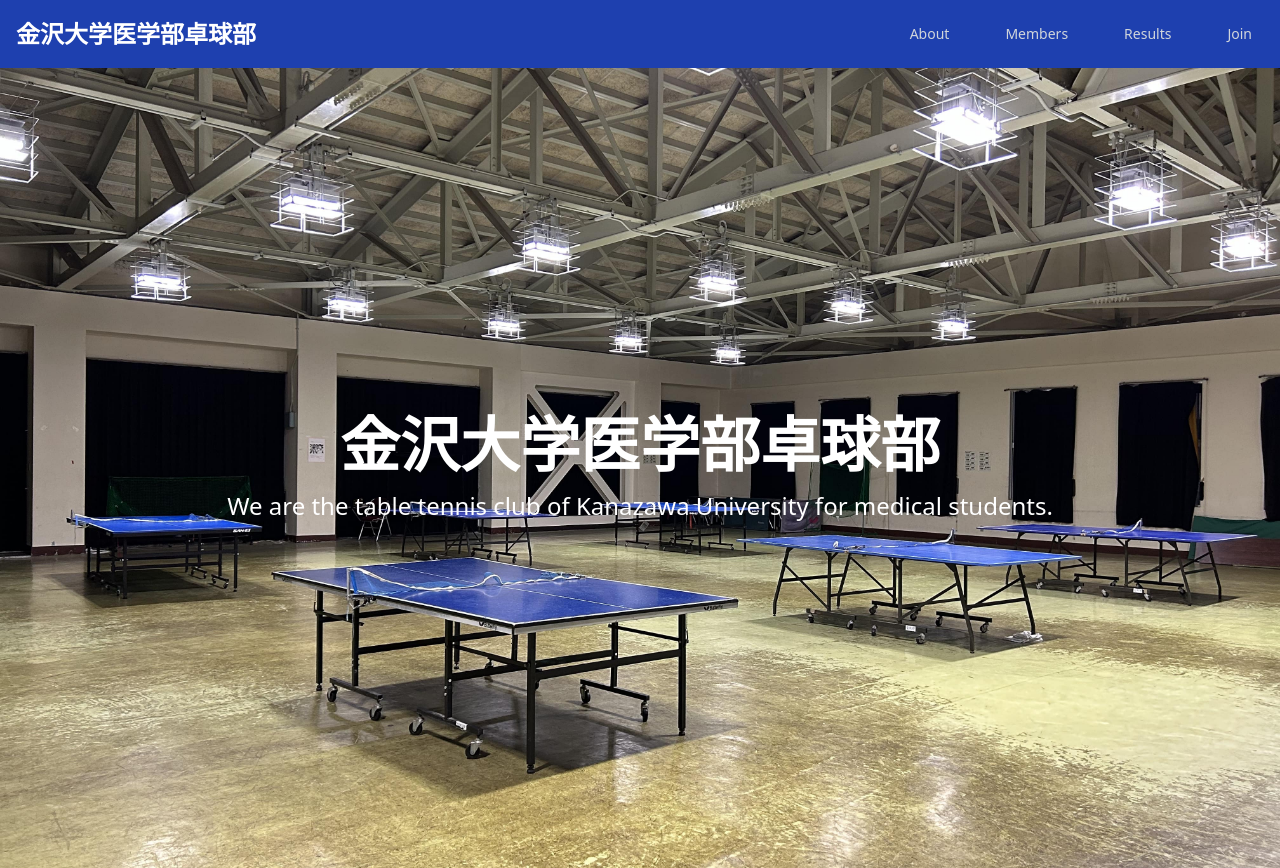
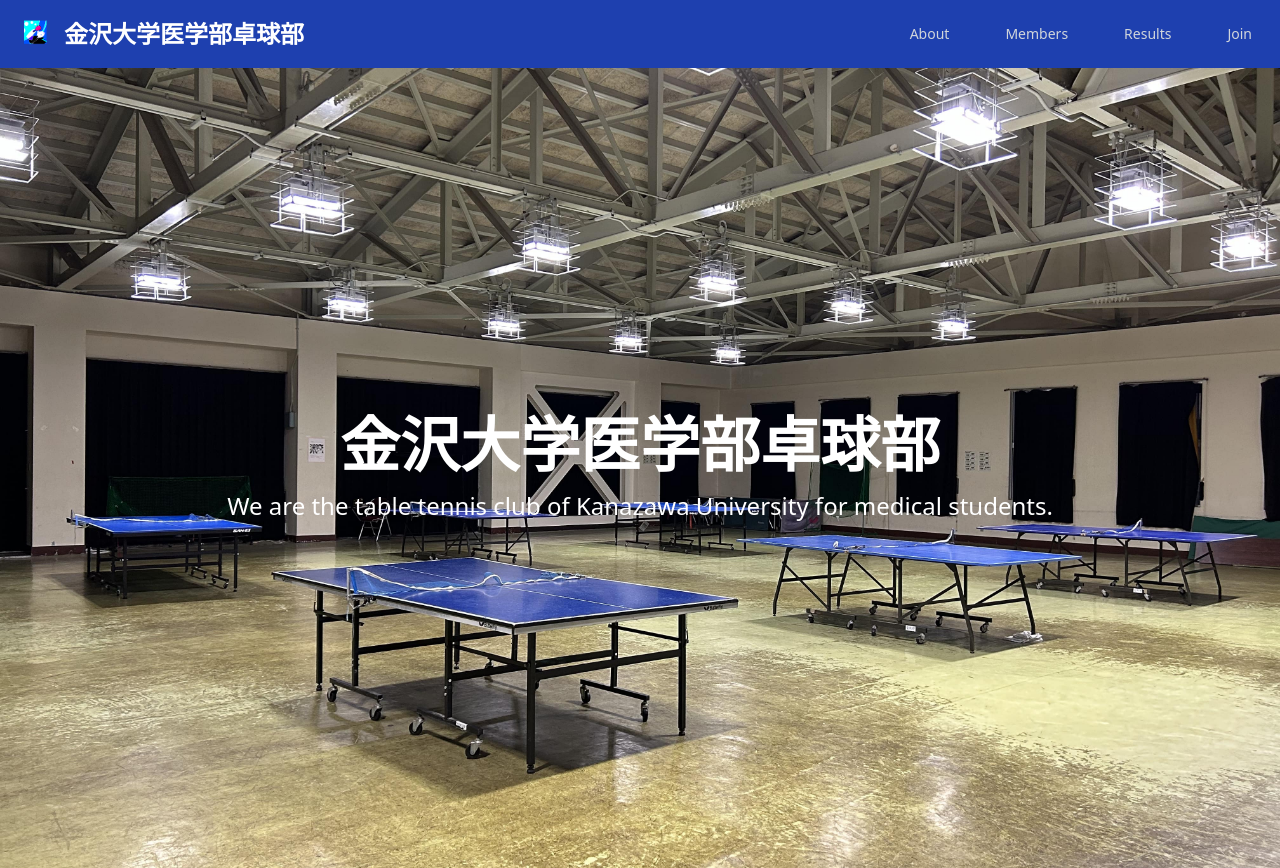
Before and after one commit to yaspify/kuttc_hp, a plain HTML site: page index.html in a window 1280 px wide. Shown: the top 868 px of the page. Drawn offline with nearby package versions, Linux system fonts and the light colour scheme.

Commit message:
Add favicon and logo to the website

```diff
--- a/index.html
+++ b/index.html
@@ -7,6 +7,7 @@
     <title>金沢大学医学部卓球部</title>
     <meta name="description" content="金沢大学医学部卓球部の公式ホームページです。活動場所やメンバー、試合結果を紹介しています。">
     <link href="https://cdn.jsdelivr.net/npm/tailwindcss@2.2.16/dist/tailwind.min.css" rel="stylesheet">
+    <link rel="icon" href="assets/icon.png" type="image/x-icon">
     <style>
         @media (max-width: 640px) {
             #menu {
@@ -26,6 +27,7 @@
         <nav class="bg-blue-800 p-2 text-white">
             <div class="container mx-auto flex items-center justify-between p-2">
                 <div class="flex items-center space-x-4">
+                    <img src="assets/icon.png" alt="Logo" class="h-8 w-auto">
                     <h1 class="font-bold md:text-2xl text-lg">金沢大学医学部卓球部</h1>
                 </div>
                 <div class="hidden md:flex items-center space-x-8">
```
Also changed, not shown: assets/icon.png (added).
